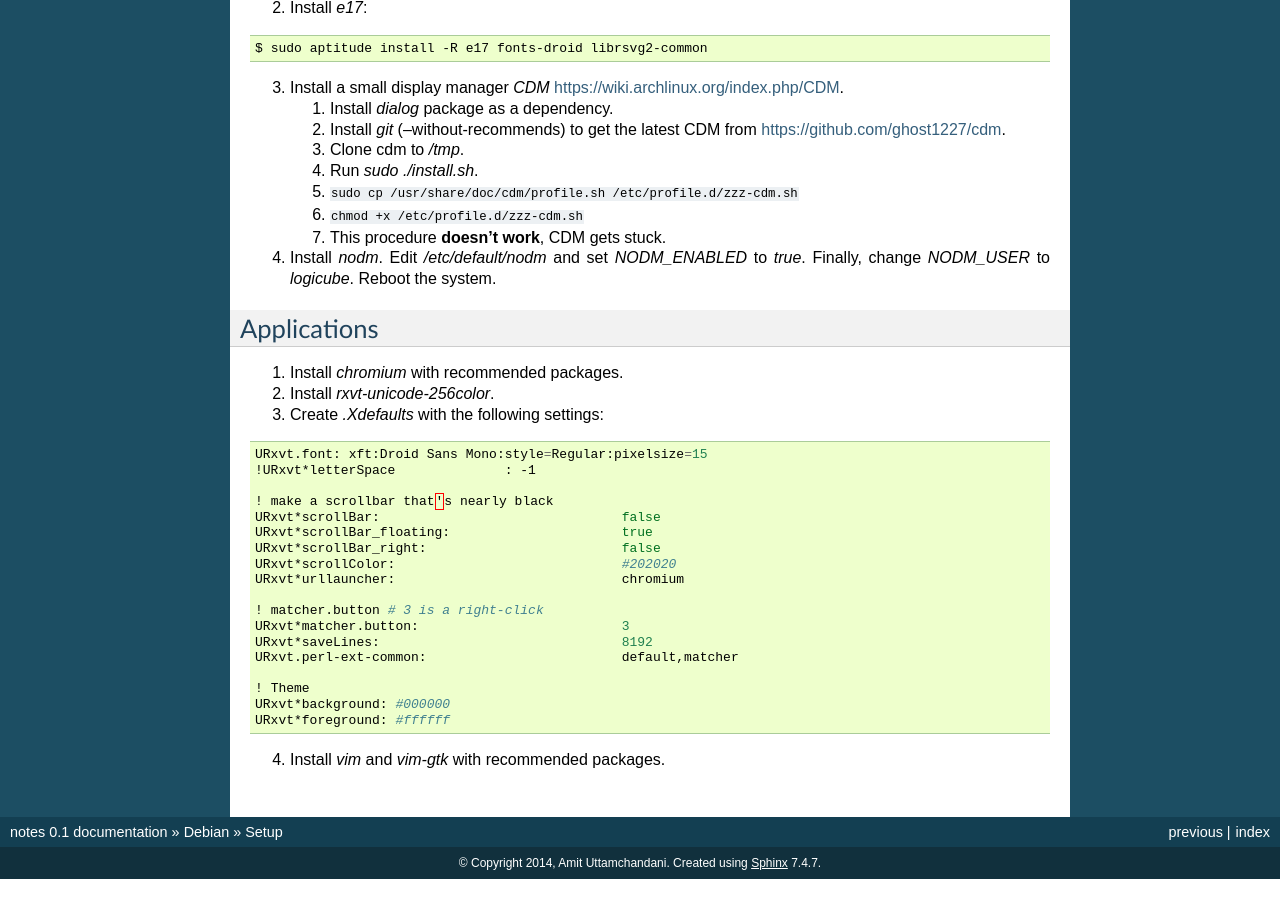
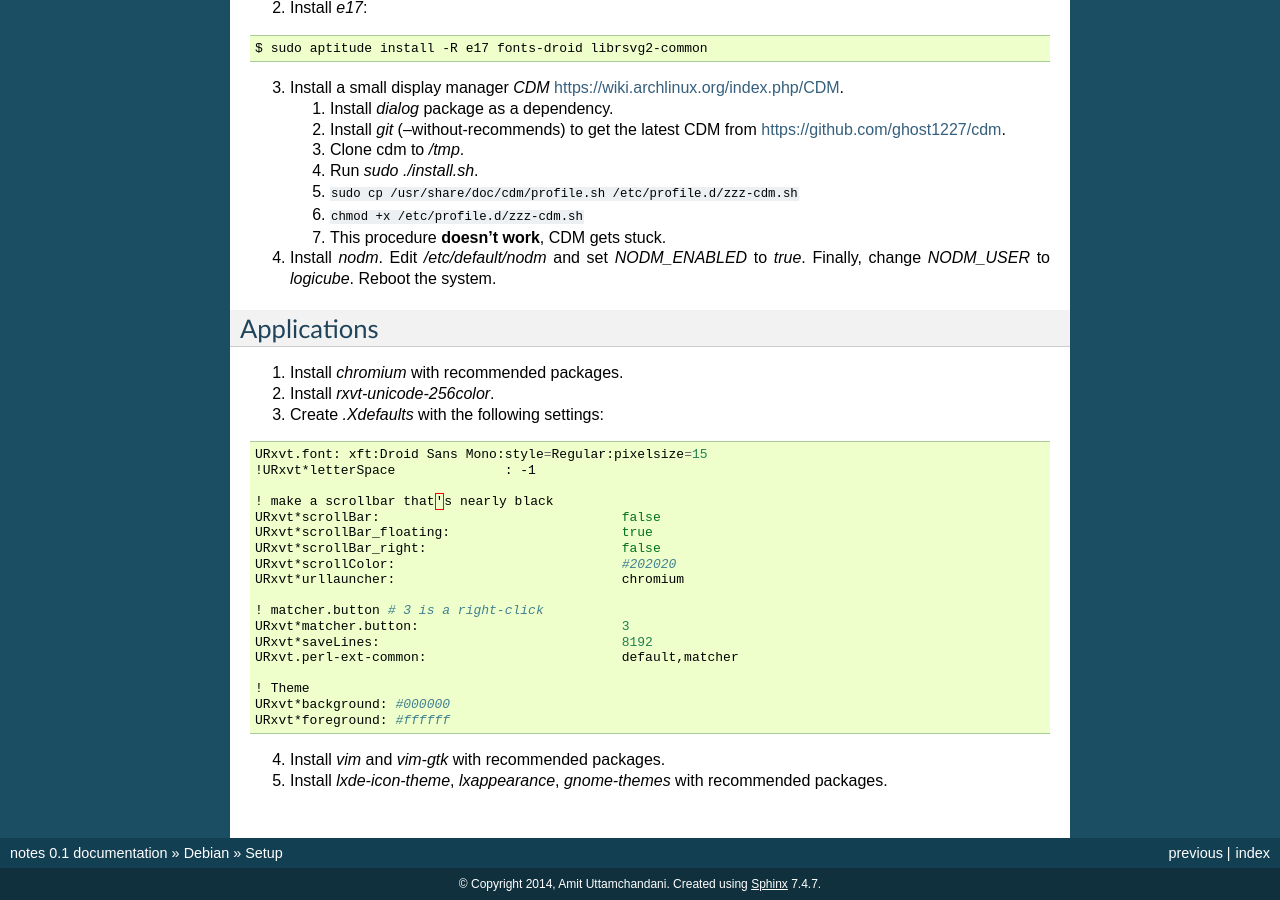
Before and after one commit to amituttam/notes, a Sphinx documentation site: the page built from docs/debian/setup.rst, in a window 1280 px wide and 900 px high, scrolled down 1113 px. Built offline with Sphinx 7.4.7, drawn with Linux system fonts in a browser that asks for light colours; before the commit the page ends 1992 px from its top, so only the background shows below that.

Commit message:
docs/debian/setup: Added gtk themes info

```diff
--- a/docs/debian/setup.rst
+++ b/docs/debian/setup.rst
@@ -117,3 +117,4 @@ Applications
     URxvt*foreground: #ffffff
 
 4. Install *vim* and *vim-gtk* with recommended packages.
+5. Install *lxde-icon-theme*, *lxappearance*, *gnome-themes* with recommended packages.
```
